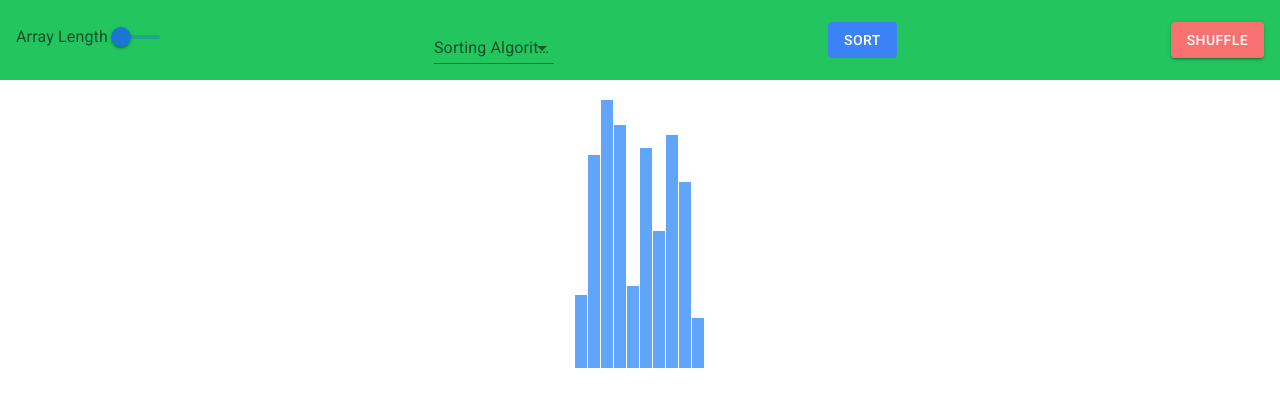
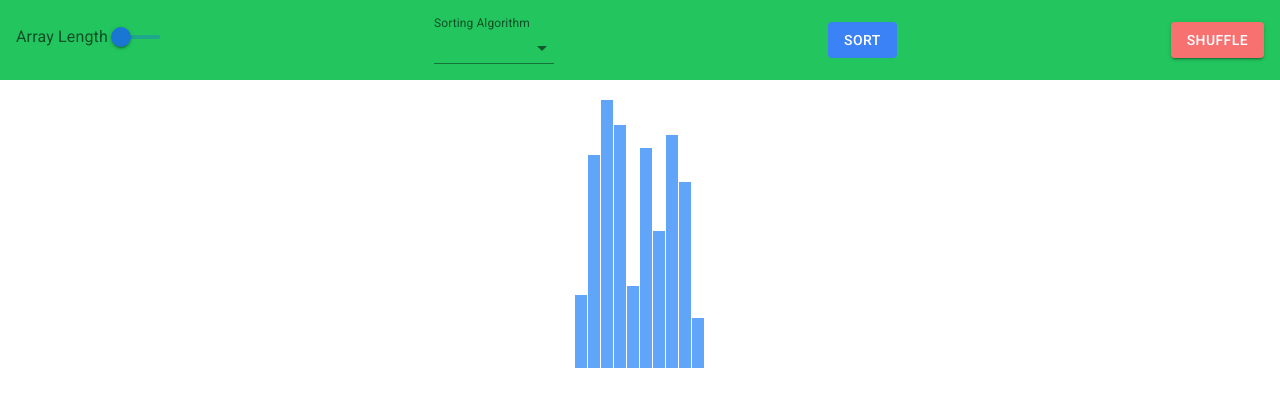
Before and after one commit to habibullah-rezaie/sorting-algorithm-visualizer, a React (Create React App) app: page / in a window 1280 px wide. Shown: the top 406 px of the page. Built offline with nearby package versions, Linux system fonts and the light colour scheme.

Commit message:
Make the label don't go away

```diff
--- a/src/App.tsx
+++ b/src/App.tsx
@@ -227,7 +227,9 @@ function SortingForm({
 				</div>
 			</div>
 			<FormControl variant="standard" sx={{ m: 1, minWidth: 120 }}>
-				<InputLabel id="algoSelctor">Sorting Algorithm</InputLabel>
+				<InputLabel id="algoSelctor" shrink>
+					Sorting Algorithm
+				</InputLabel>
 				<Select
 					labelId="algoSelctor"
 					id="demo-simple-select-standard"
```
